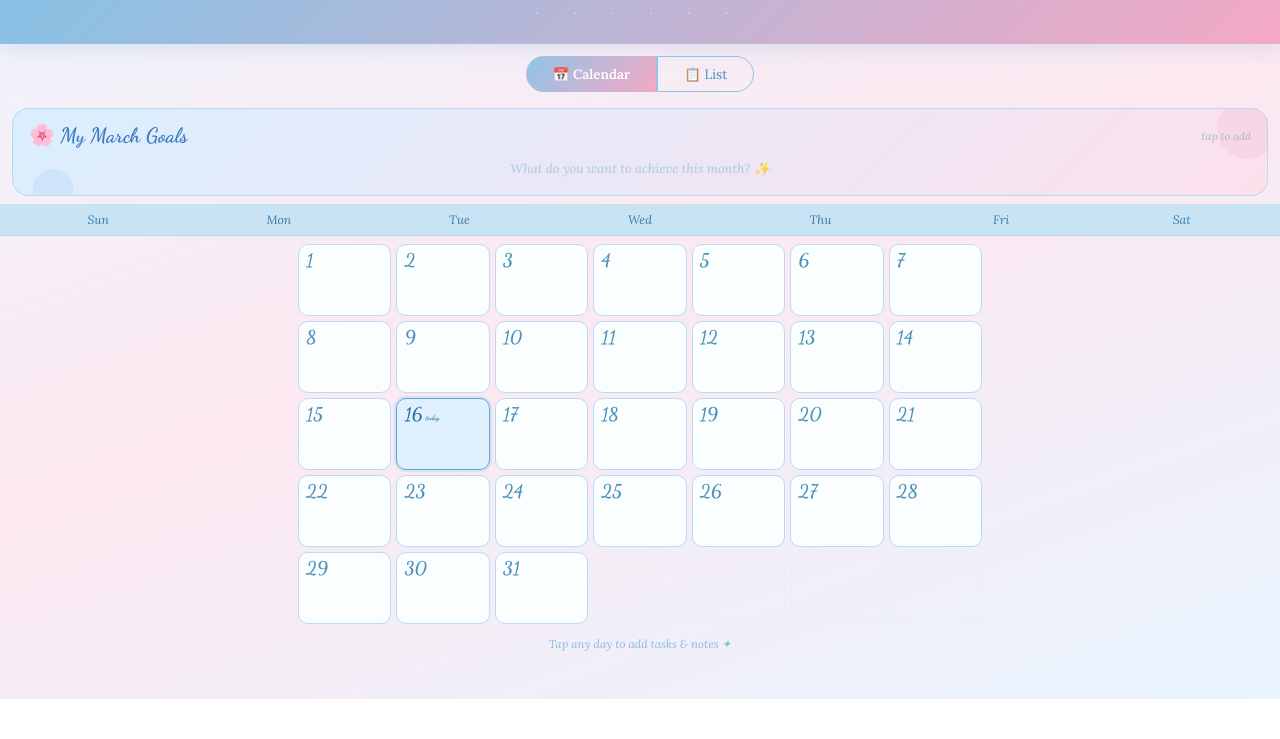
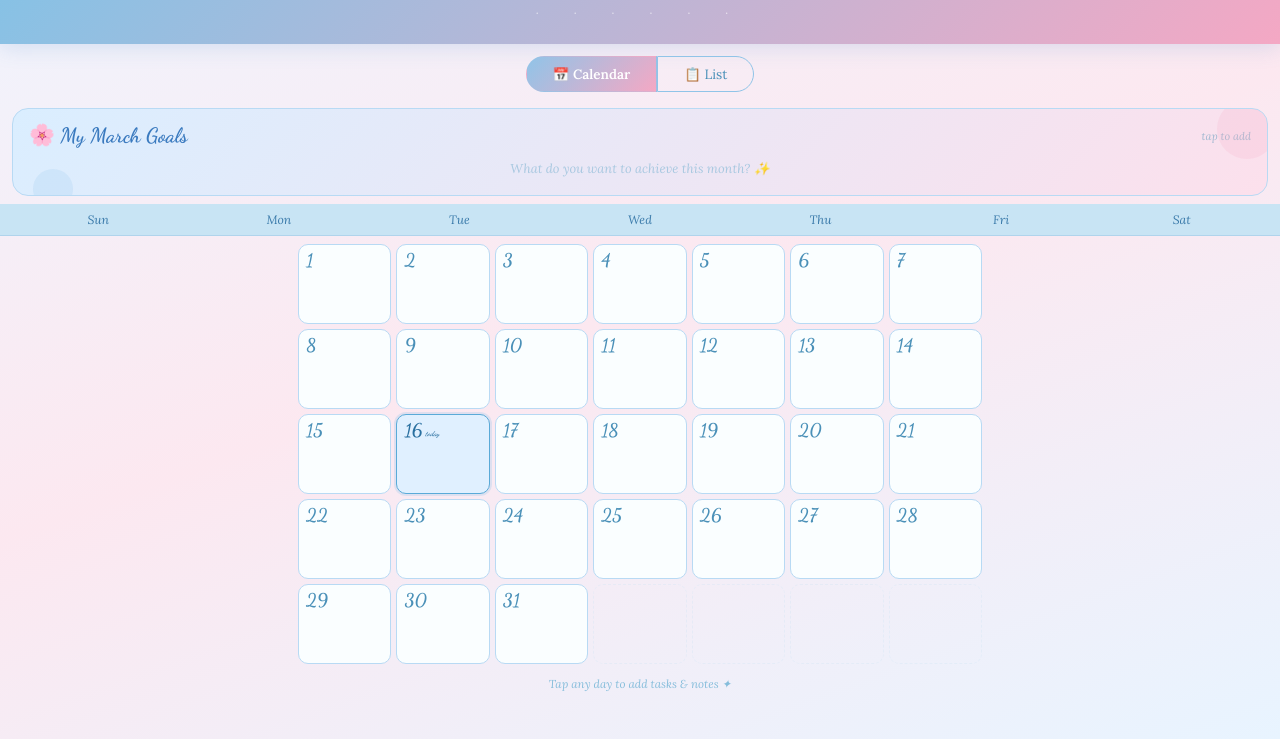
Before and after one commit to SushilaNahar/my-march-calendar, a plain HTML site: page index.html in a window 1280 px wide. Shown: the part 125-864 px from the top of the page. Before the commit the page ends 824 px from the top, so only its background shows below. Drawn offline with Linux system fonts and the light colour scheme.

Commit message:
Update index.html

```diff
--- a/index.html
+++ b/index.html
@@ -52,7 +52,7 @@
 
     /* CALENDAR GRID */
     .cal-grid { display: grid; grid-template-columns: repeat(7,1fr); gap: 5px; padding: 8px; max-width: 700px; margin: 0 auto; }
-    .dc { background: #fafeff; border: 1.5px solid #b8daf4; border-radius: 10px; padding: 6px 7px; cursor: pointer; min-height: 72px; display: flex; flex-direction: column; position: relative; transition: transform 0.1s, background 0.12s; }
+    .dc { background: #fafeff; border: 1.5px solid #b8daf4; border-radius: 10px; padding: 6px 7px; cursor: pointer; height: 80px; max-height: 80px; overflow: hidden; display: flex; flex-direction: column; position: relative; transition: transform 0.1s, background 0.12s; }
     .dc:active { transform: scale(0.94); background: #e8f4ff; }
     .dc.tdy { background: #e0f0ff; border-color: #5aaad8; box-shadow: 0 0 0 2px #90c4e844; }
     .dc.emp { background: transparent; border: 1.5px dashed #cce4f4; opacity: 0.3; pointer-events: none; }
```
